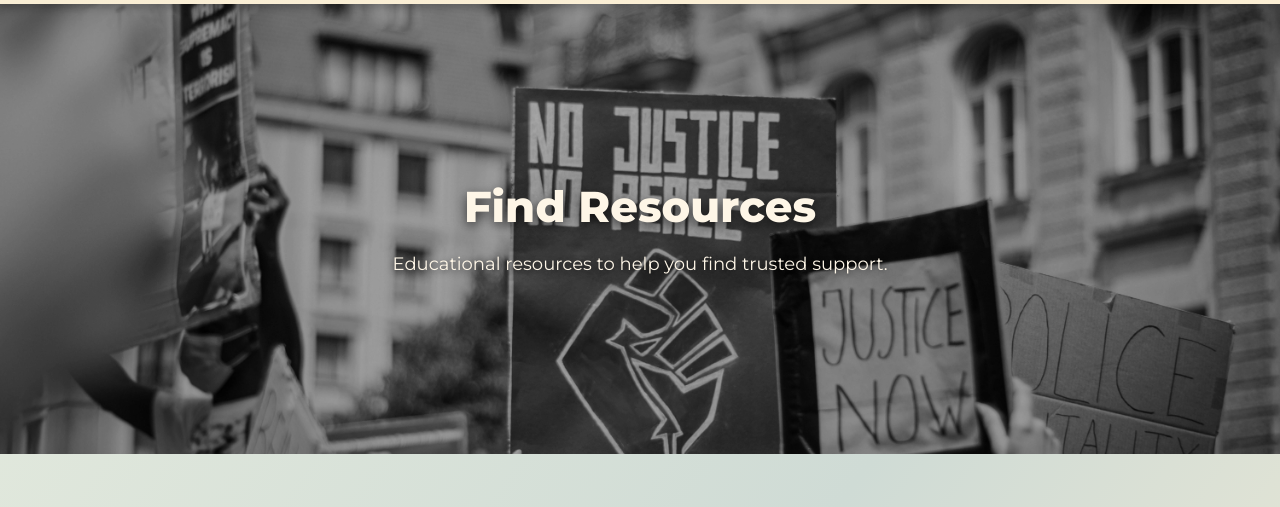
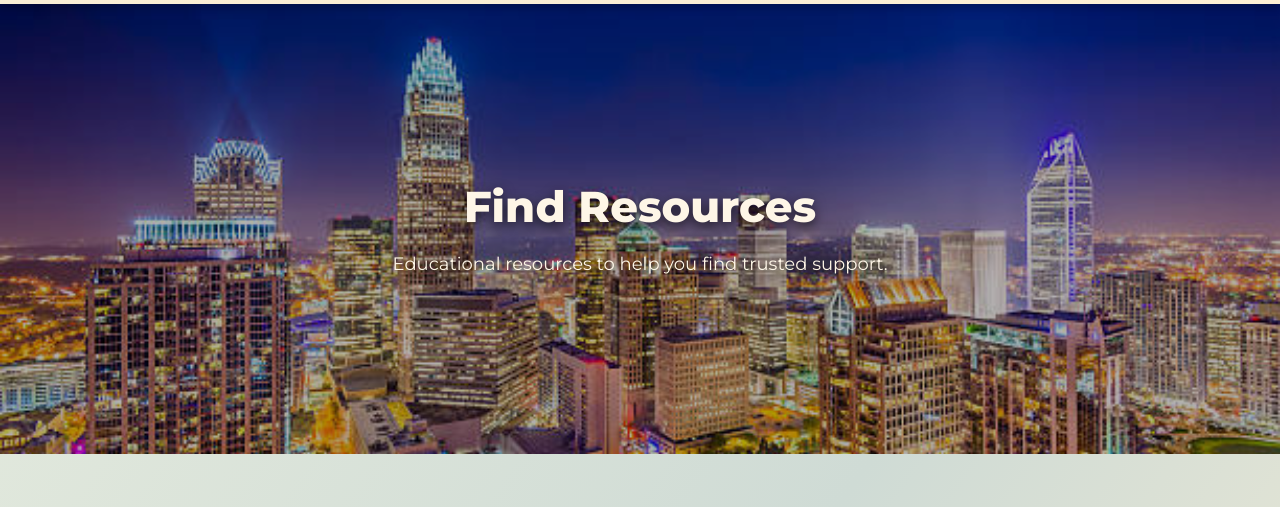
Before and after one commit to HoushAbbasz/Hope-Hacks-filtered-, a plain HTML site: page frontend/pages/kyr.html in a window 1280 px wide. Shown: the part 116-623 px from the top of the page. Drawn offline with nearby package versions, Linux system fonts and the light colour scheme.

Commit message:
new hero

```diff
--- a/frontend/pages/kyr.html
+++ b/frontend/pages/kyr.html
@@ -69,7 +69,7 @@
 <section class="relative w-full h-[450px]">
 
   <img
-    src="../Assets/images/kyr/kyr-hero.jpeg"
+    src="../Assets/images/kyr/new-hero.png"
     alt="Hero image for Know Your Rights page"
     class="absolute inset-0 w-full h-full object-cover"
   />
```
Also changed, not shown: frontend/Assets/images/kyr/new-hero.png (added).
